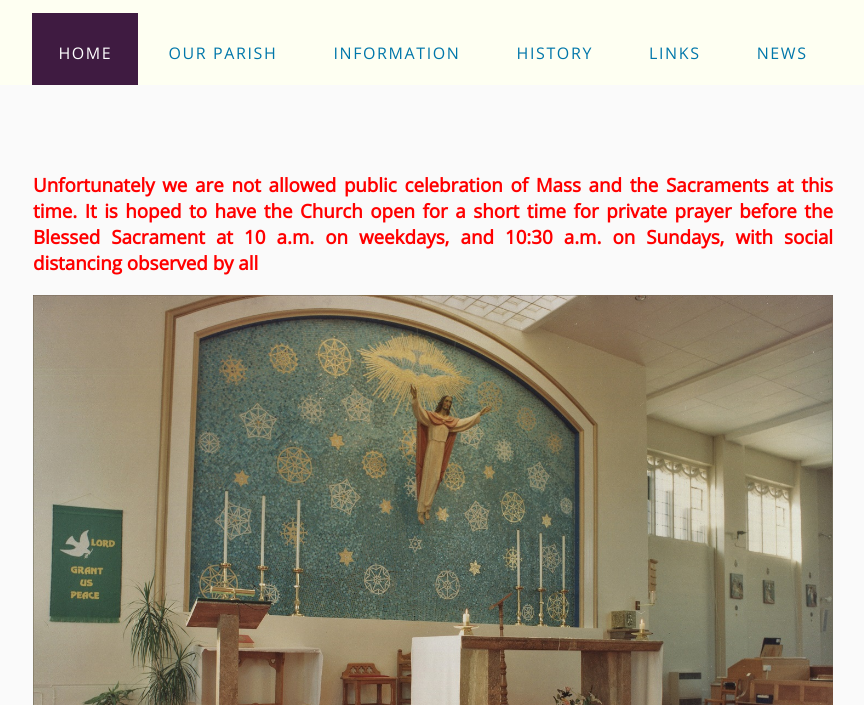
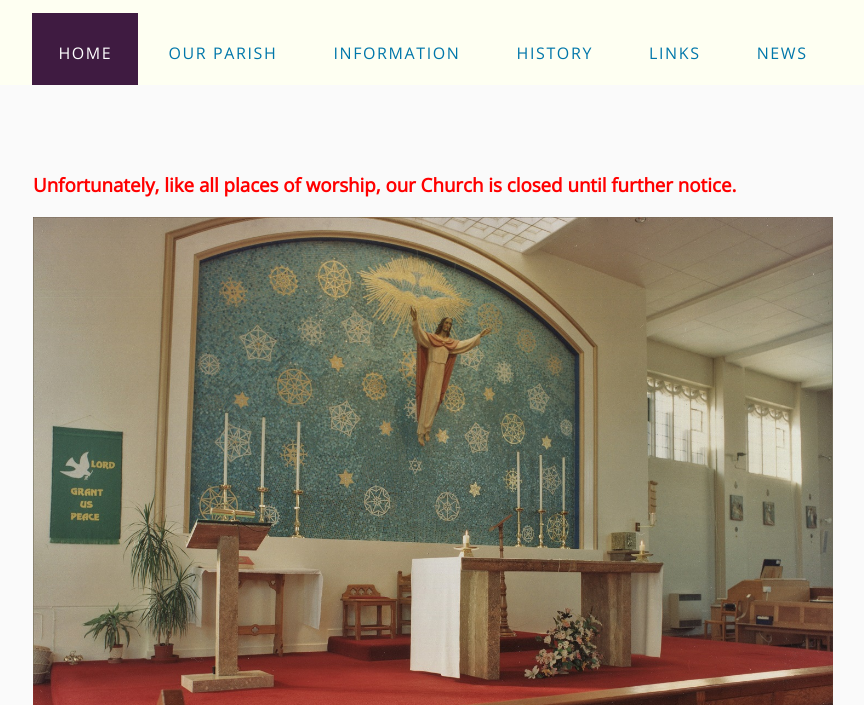
Before and after one commit to SgEarlsfield/SgEarlsfield.github.io, a plain HTML site: page index.html in a window 1280 px wide. Shown: the part 95-800 px from the top of the page, without its empty margins (207-1071 px from the left). Drawn offline with nearby package versions, Linux system fonts and the light colour scheme.

Commit message:
Update closure status

```diff
--- a/index.html
+++ b/index.html
@@ -30,7 +30,7 @@
 
 
       <div class="content">
-      <h3 style="color: red;">Unfortunately we are not allowed public celebration of Mass and the Sacraments at this time. It is hoped to have the Church open for a short time for private prayer before the Blessed Sacrament at 10 a.m. on weekdays, and 10:30 a.m. on Sundays, with social distancing observed by all</h3>
+      <h3 style="color: red;">Unfortunately, like all places of worship, our Church is closed until further notice.</h3>
       <div id="headimage">
         <img src="img/front-altar.jpg" alt="Altar 1">
       </div>
```
